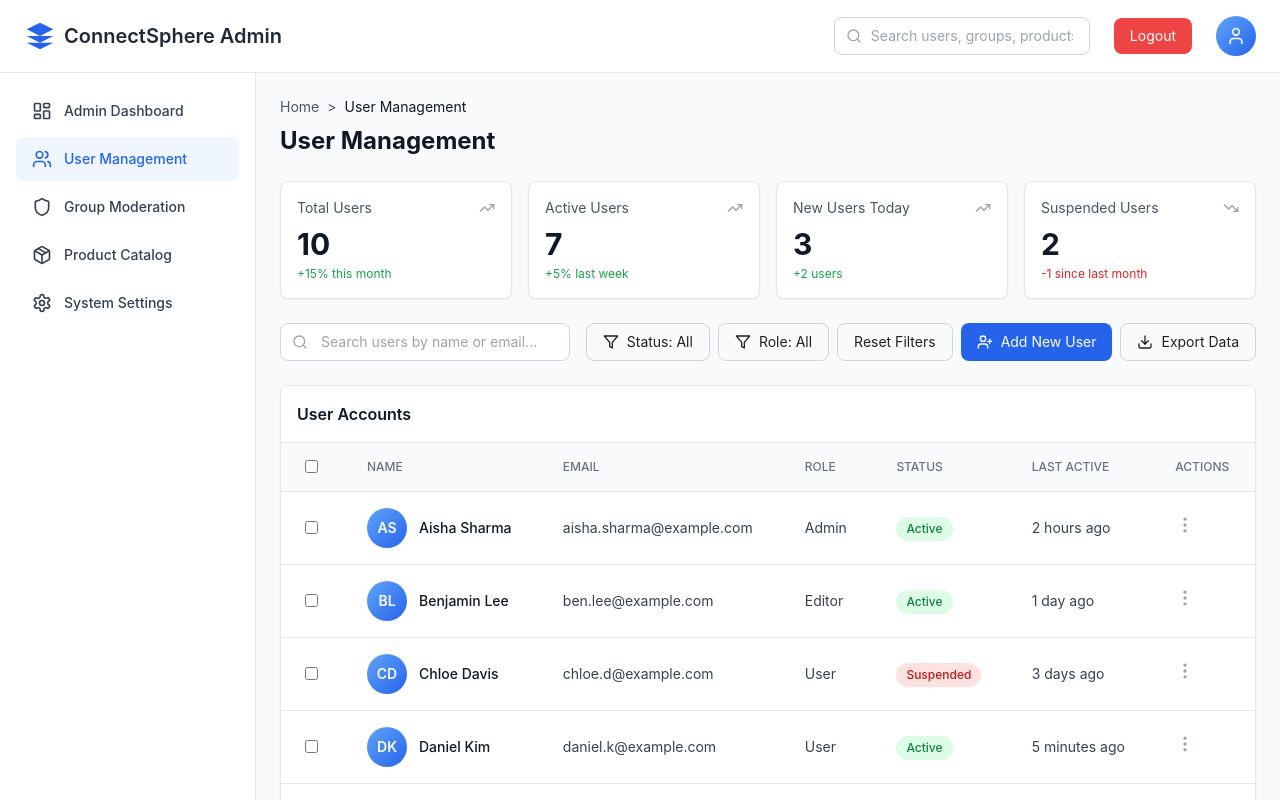
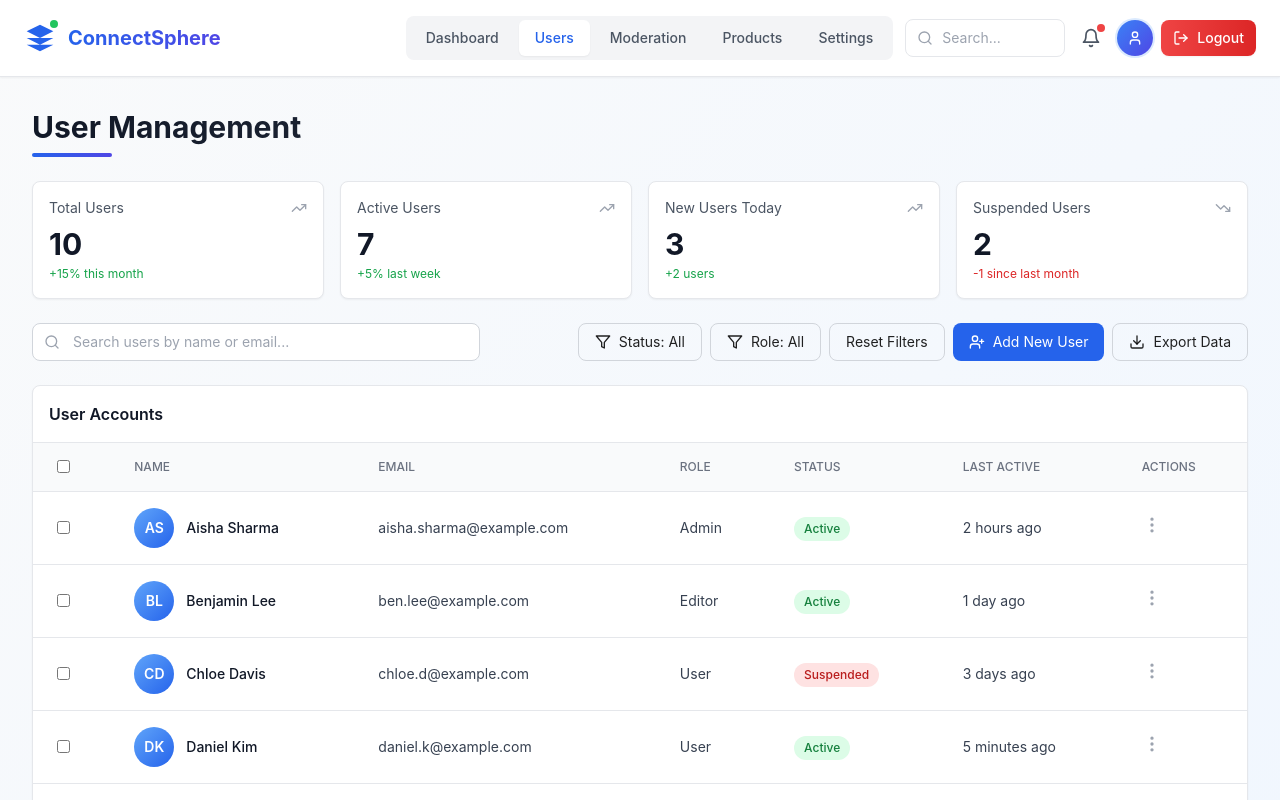
Before and after one commit to 1772hojaz/capstone, a React (Vite) app in the folder sys/Front-end/connectsphere/: page /users in a window 1280 px wide. Shown: the top 800 px of the page. Built offline with nearby package versions, Linux system fonts and the light colour scheme.

Commit message:
I, UPDATED #sys/Front-end/connectsphere/src/pages/UserManagement.tsx

```diff
--- a/sys/Front-end/connectsphere/src/pages/UserManagement.tsx
+++ b/sys/Front-end/connectsphere/src/pages/UserManagement.tsx
@@ -1,4 +1,4 @@
-import SidebarLayout from '../components/SidebarLayout';
+import Layout from '../components/Layout';
 import { Search, UserPlus, Filter, Download, TrendingUp, TrendingDown, MoreVertical } from 'lucide-react';
 
 const UserManagement = () => {
@@ -96,17 +96,7 @@
   ];
 
   return (
-    <SidebarLayout>
-      {/* Breadcrumb */}
-      <div className="mb-6">
-        <div className="flex items-center gap-2 text-sm text-gray-600 mb-2">
-          <button className="hover:text-gray-900">Home</button>
-          <span>&gt;</span>
-          <span className="text-gray-900">User Management</span>
-        </div>
-        <h1 className="text-2xl font-bold text-gray-900">User Management</h1>
-      </div>
-
+    <Layout title="User Management">
       {/* Stats Cards */}
       <div className="grid grid-cols-1 md:grid-cols-4 gap-4 mb-6">
         <div className="bg-white rounded-lg shadow-sm p-4 border border-gray-200">
@@ -246,7 +236,7 @@
           </button>
         </div>
       </div>
-    </SidebarLayout>
+    </Layout>
   );
 };
 
```
